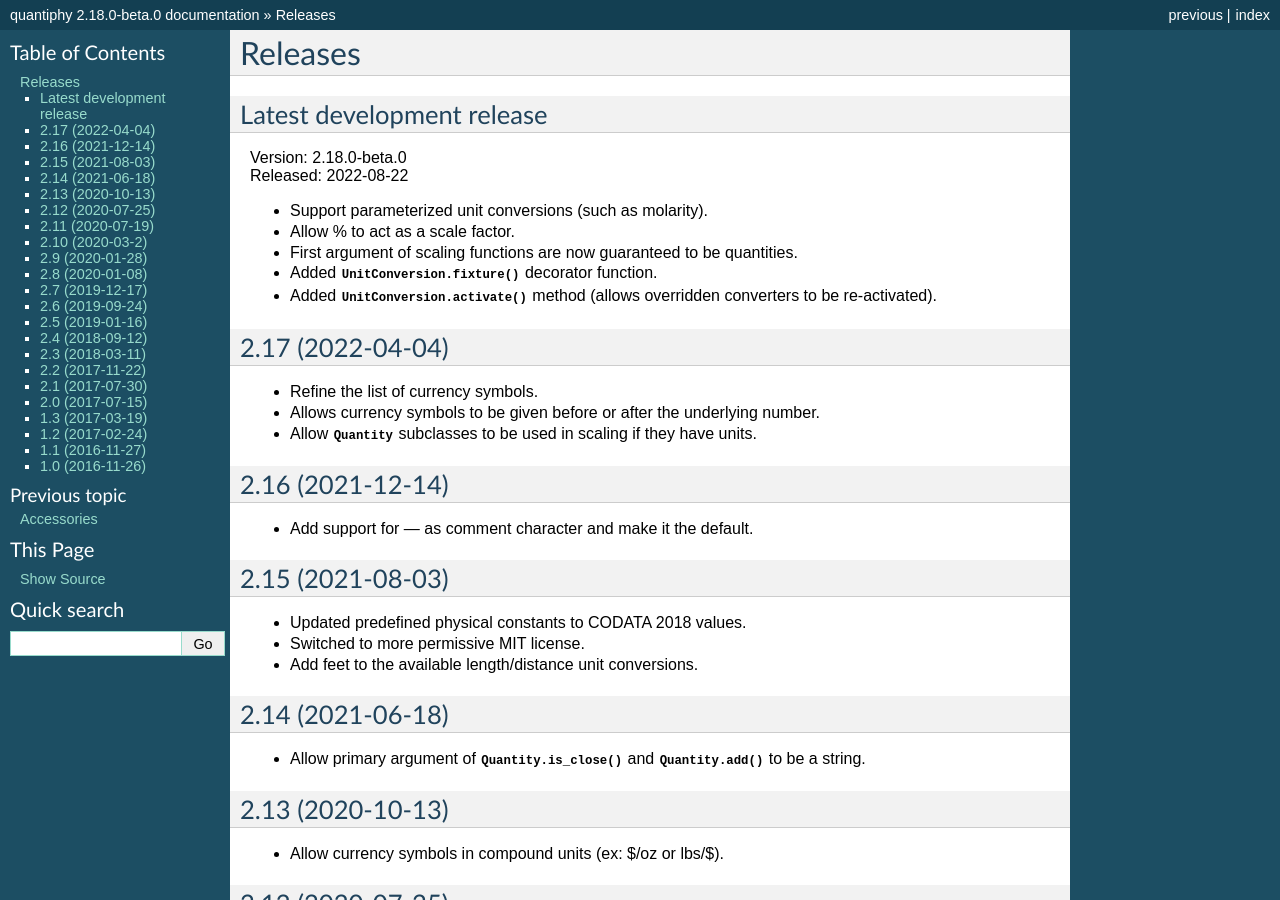
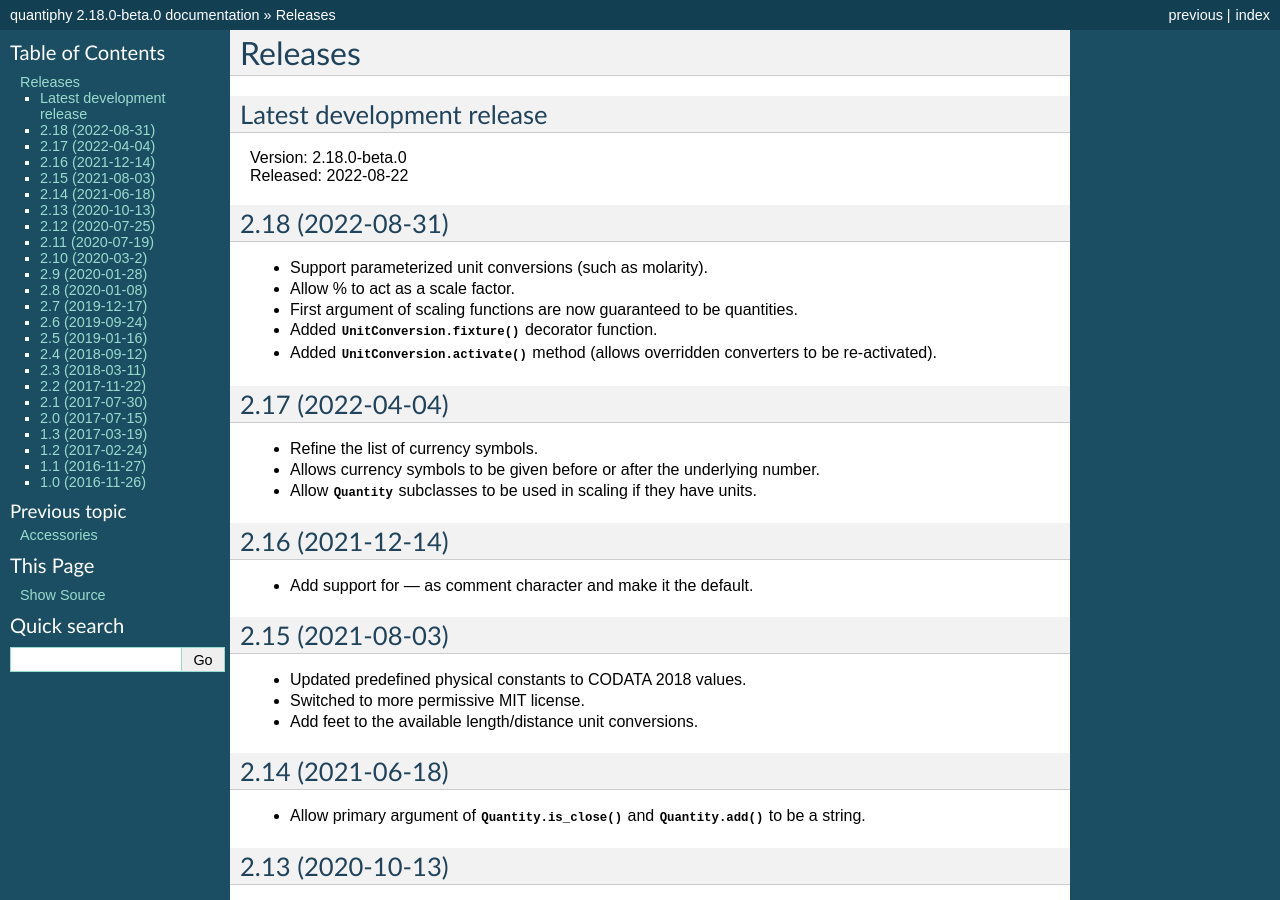
Before and after one commit to KenKundert/quantiphy, a Sphinx documentation site: the page built from doc/releases.rst, in a window 1280 px wide and 900 px high. Built offline with Sphinx 7.4.7, drawn with Linux system fonts in a browser that asks for light colours.

Commit message:
update release notes

```diff
--- a/doc/releases.rst
+++ b/doc/releases.rst
@@ -8,12 +8,15 @@ Latest development release
 | Version: 2.18.0-beta.0
 | Released: 2022-08-22
 
+
+2.18 (2022-08-31)
+-----------------
 - Support parameterized unit conversions (such as molarity).
 - Allow % to act as a scale factor.
 - First argument of scaling functions are now guaranteed to be quantities.
 - Added :func:`UnitConversion.fixture` decorator function.
-- Added :meth:`UnitConversion.activate` method (allows overridden converters to
-  be re-activated).
+- Added :meth:`UnitConversion.activate` method
+  (allows overridden converters to be re-activated).
 
 
 2.17 (2022-04-04)
--- a/setup.py
+++ b/setup.py
@@ -21,7 +21,6 @@ setup(
     download_url = 'https://github.com/kenkundert/quantiphy/tarball/master',
     license = 'MIT',
     py_modules = 'quantiphy'.split(),
-    install_requires = [],
     python_requires = '>=3.6',
     zip_safe = True,
     keywords = keywords.split(),
```
